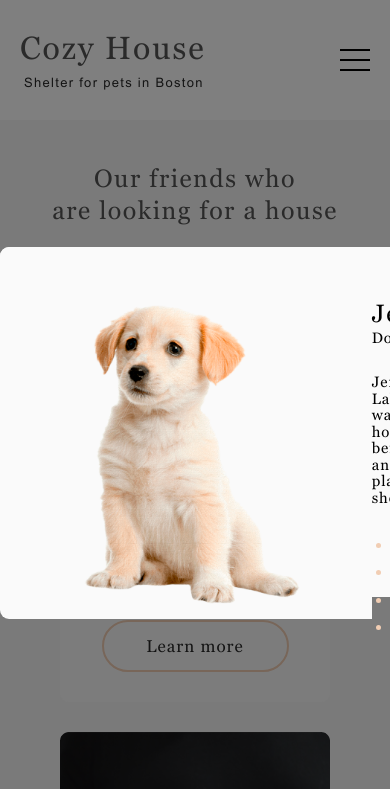
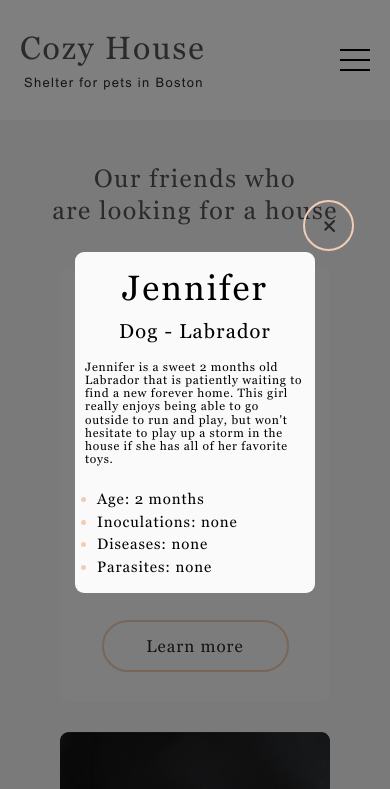
Before and after one commit to oecorango/news-api, a website: page shelter/pages/pets/index.html in a window 390 px wide. Shown: the top 789 px of the page. Drawn offline with Linux system fonts and the light colour scheme.

Commit message:
feat: add style for modal window for size 768 and 320px

```diff
--- a/shelter/pages/pets/index.html
+++ b/shelter/pages/pets/index.html
@@ -38,7 +38,7 @@
 				<div class="our-friends__header">
 					<h1 class="pets__header">Our friends who<br>are looking for a house</h1>
 				</div>
-				<div class="popup__pets">
+				<div class="popup__pets active">
 					<div class="modal__card">
 						<div class="modal__image">
 							<img src="../../assets/image/modal_pets/jennifer.png" alt="ennifer">
@@ -53,10 +53,10 @@
 								<li><span>Diseases: none</span></li>
 								<li><span>Parasites: none</span></li>
 							</ul>
+							<div class="popup__close">
+								<img src="../../assets/ico/carousel/Vector.png" alt="close">
+							</div>
 						</div>
-					</div>
-					<div class="popup__close">
-						<img src="" alt="">
 					</div>
 				</div>
 				<div class="pets__gallery">
--- a/shelter/pages/sass/base/_base.scss
+++ b/shelter/pages/sass/base/_base.scss
@@ -40,6 +40,9 @@ h3 {
 h4 {
 	@include font ($family: 'Georgia', $size: 1.5rem, $height: 110%, $letter: 0.06em);
 	color: $color-black;
+	@include media-mobile {
+		@include font($family: 'Georgia', $size: 1.3rem, $height: 110%, $letter: 0.06em);
+	}
 }
 
 p {
--- a/shelter/pages/sass/base/_popup.scss
+++ b/shelter/pages/sass/base/_popup.scss
@@ -1,5 +1,5 @@
 .popup__pets {
-	position: absolute;
+	position: fixed;
 	margin: auto;
 	width: 100%;
 	height: 100%;
@@ -7,7 +7,14 @@
 	bottom: 0;
 	left: 0;
 	right: 0;
-	background-color: $color-active-background;
+	background-color: $color-passive-background;
+	z-index: -100;
+	@extend %transition;
+	&.active {
+		z-index: 100;
+		background-color: $color-active-background;
+		@extend %transition;
+	}
 }
 
 .modal__card {
@@ -29,10 +36,20 @@
 		width: 630px;
 		height: 350px;
 	}
+	@include media-mobile {
+		width: 240px;
+		height: 341px;
+	}
 }
 
 .modal__image {
 	width: 59%;
+	@include media-tablet {
+		width: 55.5%;
+	}
+	@include media-mobile {
+		display: none;
+	}
 }
 
 .modal__content {
@@ -48,6 +65,26 @@
 	h4 {
 		padding: 28px 0 25px;
 	}
+	@include media-tablet {
+		justify-content: space-around;
+		padding: 5px 0 25px 10px;
+		h4 {
+			font-size: 1.2rem;
+			padding: 10px 0 13px;
+		}
+	}
+	@include media-mobile {
+		width: 100%;
+		padding: 10px;
+		h2 {
+			text-align: center;
+			font-size: 3.5rem;
+		}
+		h3 {
+			text-align: center;
+			font-size: 2.0rem;
+		}
+	}
 }
 
 .pet__characteristic {
@@ -56,12 +93,31 @@
 		@include font ($family: 'Georgia', $height: 110%, $letter: 0.06em);
 		color: $color-primary;
 		padding: 5.5px 0;
-		margin-left: 20px;
+		margin-left: 12px;
+		@include media-tablet {
+			padding: 3px 0;
+		}
 		span {
 			color: $color-black;
 		}
+
 	}
 }
 .popup__close {
-
+	position: absolute;
+	height: 47px;
+	width: 47px;
+	top: -52px;
+	right: -39px;
+	border: 2px solid $color-primary;
+	border-radius: 100px;
+	cursor: pointer;
+	@extend %transition;
+	&:hover {
+		background-color: $color-primary;
+		@extend %transition;
+	}
+	img {
+		margin: 18px;
+	}
 }
```
Also changed, not shown: shelter/assets/ico/carousel/vector.png (added), shelter/pages/main/style.css, shelter/pages/pets/style.css, 2 other files.
